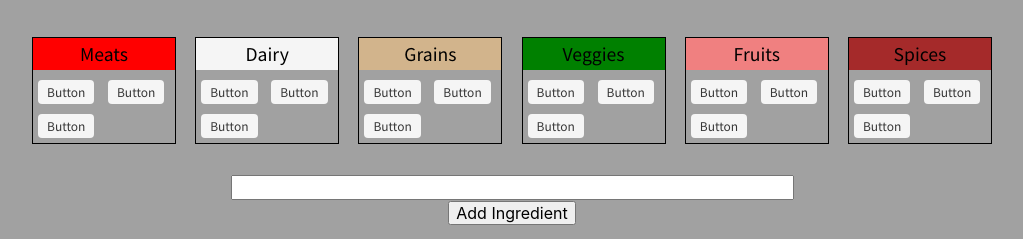
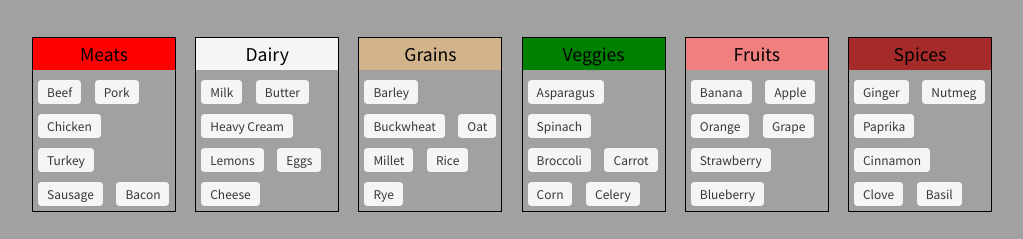
Before and after one commit to jlato89/Project-1, a plain HTML site: page index.html in a window 1280 px wide. Shown: the part 162-401 px from the top of the page, without its empty margins (128-1151 px from the left). Drawn offline with nearby package versions, Linux system fonts and the light colour scheme.

Commit message:
added random/popular ingredients

```diff
--- a/index.html
+++ b/index.html
@@ -29,39 +29,57 @@
          <section id="ingr-section">
             <div id="meats-display" class="ingr-display">
                <h3 class="ingr-header">Meats</h3>
-               <span class="ingr-item tag is-light">Button</span>
-               <span class="ingr-item tag is-light">Button</span>
-               <span class="ingr-item tag is-light">Button</span>
+               <span class="ingr-item tag is-light">Beef</span>
+               <span class="ingr-item tag is-light">Pork</span>
+               <span class="ingr-item tag is-light">Chicken</span>
+               <span class="ingr-item tag is-light">Turkey</span>
+               <span class="ingr-item tag is-light">Sausage</span>
+               <span class="ingr-item tag is-light">Bacon</span>
             </div>
             <div id="dairy-display" class="ingr-display">
                <h3 class="ingr-header">Dairy</h3>
-               <span class="ingr-item tag is-light">Button</span>
-               <span class="ingr-item tag is-light">Button</span>
-               <span class="ingr-item tag is-light">Button</span>
+               <span class="ingr-item tag is-light">Milk</span>
+               <span class="ingr-item tag is-light">Butter</span>
+               <span class="ingr-item tag is-light">Heavy Cream</span>
+               <span class="ingr-item tag is-light">Lemons</span>
+               <span class="ingr-item tag is-light">Eggs</span>
+               <span class="ingr-item tag is-light">Cheese</span>
             </div>
             <div id="grains-display" class="ingr-display">
                <h3 class="ingr-header">Grains</h3>
-               <span class="ingr-item tag is-light">Button</span>
-               <span class="ingr-item tag is-light">Button</span>
-               <span class="ingr-item tag is-light">Button</span>
+               <span class="ingr-item tag is-light">Barley</span>
+               <span class="ingr-item tag is-light">Buckwheat</span>
+               <span class="ingr-item tag is-light">Oat</span>
+               <span class="ingr-item tag is-light">Millet</span>
+               <span class="ingr-item tag is-light">Rice</span>
+               <span class="ingr-item tag is-light">Rye</span>
             </div>
             <div id="veggies-display" class="ingr-display">
                <h3 class="ingr-header">Veggies</h3>
-               <span class="ingr-item tag is-light">Button</span>
-               <span class="ingr-item tag is-light">Button</span>
-               <span class="ingr-item tag is-light">Button</span>
+               <span class="ingr-item tag is-light">Asparagus</span>
+               <span class="ingr-item tag is-light">Spinach</span>
+               <span class="ingr-item tag is-light">Broccoli</span>
+               <span class="ingr-item tag is-light">Carrot</span>
+               <span class="ingr-item tag is-light">Corn</span>
+               <span class="ingr-item tag is-light">Celery</span>
             </div>
             <div id="fruits-display" class="ingr-display">
                <h3 class="ingr-header">Fruits</h3>
-               <span class="ingr-item tag is-light">Button</span>
-               <span class="ingr-item tag is-light">Button</span>
-               <span class="ingr-item tag is-light">Button</span>
+               <span class="ingr-item tag is-light">Banana</span>
+               <span class="ingr-item tag is-light">Apple</span>
+               <span class="ingr-item tag is-light">Orange</span>
+               <span class="ingr-item tag is-light">Grape</span>
+               <span class="ingr-item tag is-light">Strawberry</span>
+               <span class="ingr-item tag is-light">Blueberry</span>
             </div>
             <div id="spices-display" class="ingr-display">
                <h3 class="ingr-header">Spices</h3>
-               <span class="ingr-item tag is-light">Button</span>
-               <span class="ingr-item tag is-light">Button</span>
-               <span class="ingr-item tag is-light">Button</span>
+               <span class="ingr-item tag is-light">Ginger</span>
+               <span class="ingr-item tag is-light">Nutmeg</span>
+               <span class="ingr-item tag is-light">Paprika</span>
+               <span class="ingr-item tag is-light">Cinnamon</span>
+               <span class="ingr-item tag is-light">Clove</span>
+               <span class="ingr-item tag is-light">Basil</span>
             </div>
          </section>
 
```
